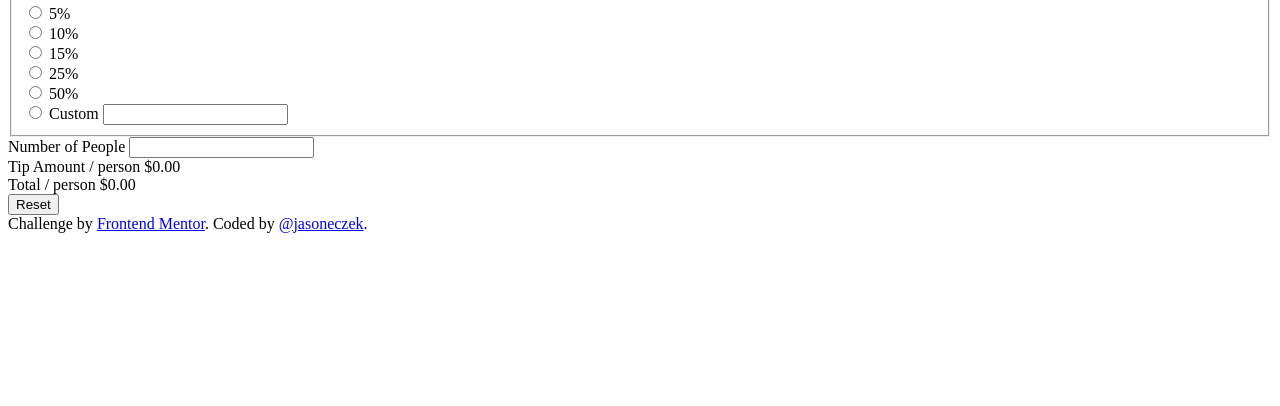
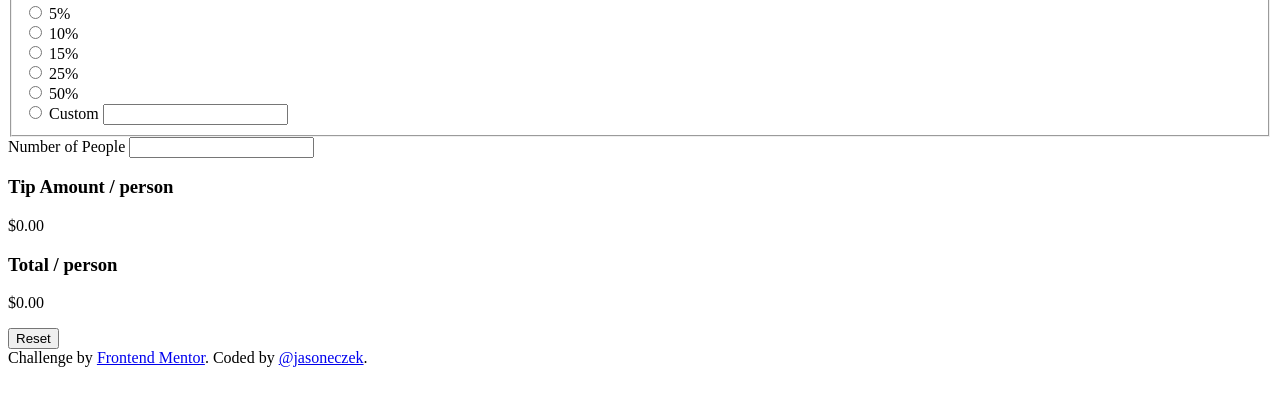
Before and after one commit to jasoneczek/fementor-tip-calculator-app, a plain HTML site: page index.html in a window 1280 px wide. Shown: the part 108-514 px from the top of the page. Drawn offline with Linux system fonts and the light colour scheme.

Commit message:
Update html

```diff
--- a/index.html
+++ b/index.html
@@ -54,20 +54,22 @@
       </form>
       <div class="output">
         <div class="output__group">
-          <label for="tipAmount" class="output__heading">
+          <h3 class="output__heading">
             Tip Amount
             <span>/ person</span>
-          </label>
-          <output id="tipAmount" class="output__tip-amount" aria-live="polite" name="tip"
-            for="bill people tip customTipInput">&dollar;<span class="dollarsign">0.00</span></output>
+          </h3>
+          <p id="tipAmount" class="output__tip-amount">
+            &dollar;<span class="dollarsign">0.00</span>
+          </p>
         </div>
         <div class="output-group">
-          <label for="totalAmount" class="output__heading">
+          <h3 class="output__heading">
             Total
             <span>/ person</span>
-          </label>
-          <output id="totalAmount" class="output__total-amount" aria-live="polite" name="total"
-            for="bill people tip customTipInput">&dollar;<span class="dollarsign">0.00</span></output>
+          </h3>
+          <p id="totalAmount" class="output__total-amount">
+            &dollar;<span class="dollarsign">0.00</span>
+          </p>
         </div>
         <button type="button" id="btnReset" class="btn btn-reset">Reset</button>
       </div>
```
